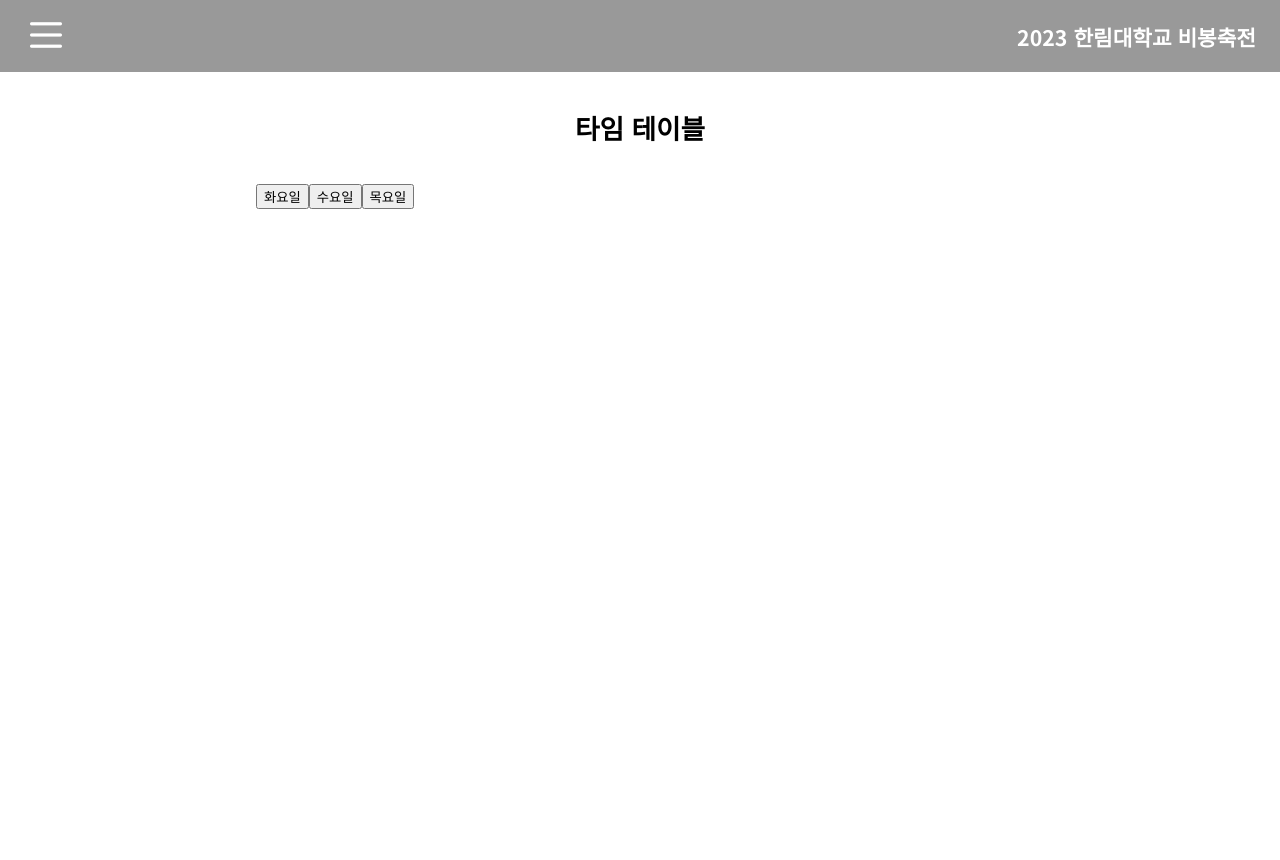
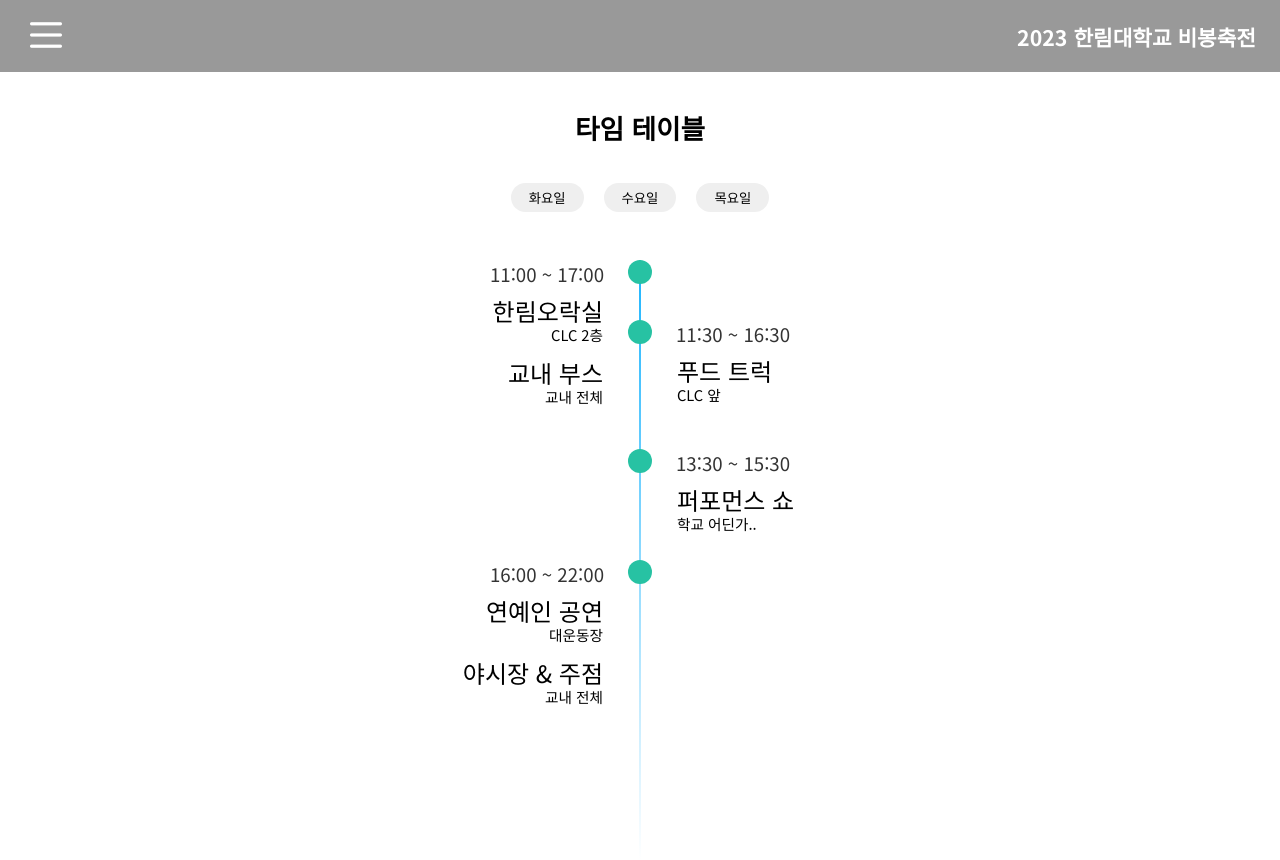
Before and after one commit to Hallym-LIKELION/HallymFestival2023-Frontend, a Vue app: page /timetable in a window 1280 px wide. Before the commit the page ends 800 px from the top, so only its background shows below. Built offline with nearby package versions, Linux system fonts and the light colour scheme.

Commit message:
feat: 타임테이블 뷰 프로토타이핑.

```diff
--- a/src/views/TimeTableView.vue
+++ b/src/views/TimeTableView.vue
@@ -1,14 +1,94 @@
 <template>
   <main>
     <h1>타임 테이블</h1>
-    <button @click="Tuesday">화요일</button>
-    <button @click="Wednesday">수요일</button>
-    <button @click="Thursday">목요일</button>
+    <div class="buttonGroup">
+      <button @click="() => changeDay(1)">화요일</button>
+      <button @click="() => changeDay(2)">수요일</button>
+      <button @click="() => changeDay(3)">목요일</button>
+    </div>
+    <div class="tableContainer">
+      <div class="left table">
+        <div class="schedule-group">
+          <div class="schedule-header">
+            <p class="schedule-time">11:00 ~ 17:00</p>
+            <div class="schedule-pin"></div>
+          </div>
+          <div class="schedule-content">
+            <div class="schedule-item">
+              <p class="schedule-title">한림오락실</p>
+              <p class="schedule-location">CLC 2층</p>
+            </div>
+            <div class="schedule-item">
+              <p class="schedule-title">교내 부스</p>
+              <p class="schedule-location">교내 전체</p>
+            </div>
+          </div>
+        </div>
+        <div class="schedule-group" style="margin-top: 150px">
+          <div class="schedule-header">
+            <p class="schedule-time">16:00 ~ 22:00</p>
+            <div class="schedule-pin"></div>
+          </div>
+          <div class="schedule-content">
+            <div class="schedule-item">
+              <p class="schedule-title">연예인 공연</p>
+              <p class="schedule-location">대운동장</p>
+            </div>
+            <div class="schedule-item">
+              <p class="schedule-title">야시장 & 주점</p>
+              <p class="schedule-location">교내 전체</p>
+            </div>
+          </div>
+        </div>
+      </div>
+      <div class="divider"></div>
+      <div class="right table">
+        <div class="schedule-group" style="margin-top: 60px">
+          <div class="schedule-header">
+            <div class="schedule-pin"></div>
+            <p class="schedule-time">11:30 ~ 16:30</p>
+          </div>
+          <div class="schedule-content">
+            <div class="schedule-item">
+              <p class="schedule-title">푸드 트럭</p>
+              <p class="schedule-location">CLC 앞</p>
+            </div>
+          </div>
+        </div>
+        <div class="schedule-group" style="margin-top: 40px">
+          <div class="schedule-header">
+            <div class="schedule-pin"></div>
+            <p class="schedule-time">13:30 ~ 15:30</p>
+          </div>
+          <div class="schedule-content">
+            <div class="schedule-item">
+              <p class="schedule-title">퍼포먼스 쇼</p>
+              <p class="schedule-location">학교 어딘가..</p>
+            </div>
+          </div>
+        </div>
+      </div>
+    </div>
   </main>
 </template>
 
 <script>
-export default {};
+export default {
+  data() {
+    return {
+      day: 0
+    };
+  },
+  methods: {
+    changeDay(day) {
+      if (this.day === day) {
+        this.day = 0;
+      } else {
+        this.day = day;
+      }
+    }
+  }
+};
 </script>
 
 <style scoped>
@@ -18,4 +98,121 @@ h1 {
   margin: 0;
   padding: 36px 0;
 }
+
+.buttonGroup {
+  display: flex;
+  justify-content: center;
+}
+
+.buttonGroup > button {
+  margin: 0 10px;
+  padding: 5px 18px;
+  border: none;
+  border-radius: 16px;
+  cursor: pointer;
+  font-family: 'Noto Sans KR', sans-serif;
+}
+
+.tableContainer {
+  margin-top: 48px;
+  display: flex;
+  justify-content: center;
+}
+
+.tableContainer > * {
+  height: 600px;
+}
+
+.table {
+  width: 300px;
+  display: flex;
+  flex-direction: column;
+  z-index: 1;
+}
+
+.table.right > .schedule-group {
+  margin-left: 36px;
+}
+.table.left > .schedule-group {
+  margin-right: 36px;
+}
+
+.table.right .schedule-content {
+  padding-right: 20px;
+}
+.table.left .schedule-content {
+  padding-left: 20px;
+}
+
+.table.left {
+  text-align: right;
+  align-items: flex-end;
+}
+
+.divider {
+  border-right: 2px solid transparent;
+  border-image: linear-gradient(180deg, rgba(29, 181, 255, 1) 0%, rgba(255, 255, 255, 0) 100%);
+  border-image-slice: 1;
+}
+
+p {
+  margin: 0;
+  color: black;
+}
+
+.schedule {
+}
+
+.schedule-header {
+  display: flex;
+}
+
+.table.left .schedule-header {
+  justify-content: flex-end;
+}
+
+.schedule-content {
+  display: flex;
+  flex-direction: column;
+}
+
+.schedule-time {
+  font-size: 14pt;
+  color: #333333;
+}
+
+.schedule-pin {
+  width: 24px;
+  height: 24px;
+
+  background-color: #27c2a3;
+  border-radius: 12px;
+}
+
+.table.left .schedule-pin {
+  margin-right: -49px;
+}
+.table.right .schedule-pin {
+  margin-left: -49px;
+}
+
+.table.left .schedule-time {
+  margin-right: 24px;
+}
+.table.right .schedule-time {
+  margin-left: 24px;
+}
+
+.schedule-item {
+  margin: 6px 0;
+}
+
+.schedule-title {
+  font-size: 18pt;
+}
+
+.schedule-location {
+  font-size: 11pt;
+  line-height: 11pt;
+}
 </style>
```
